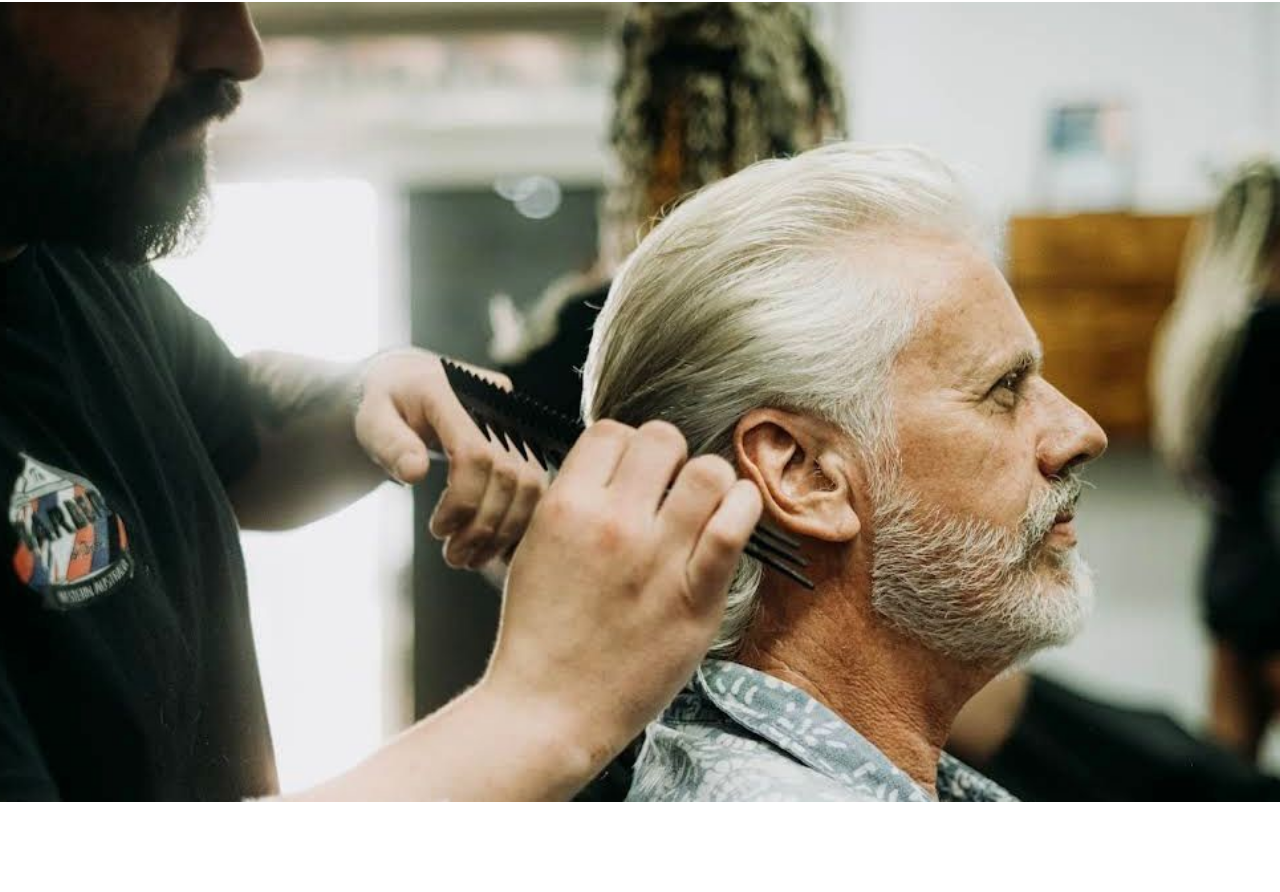
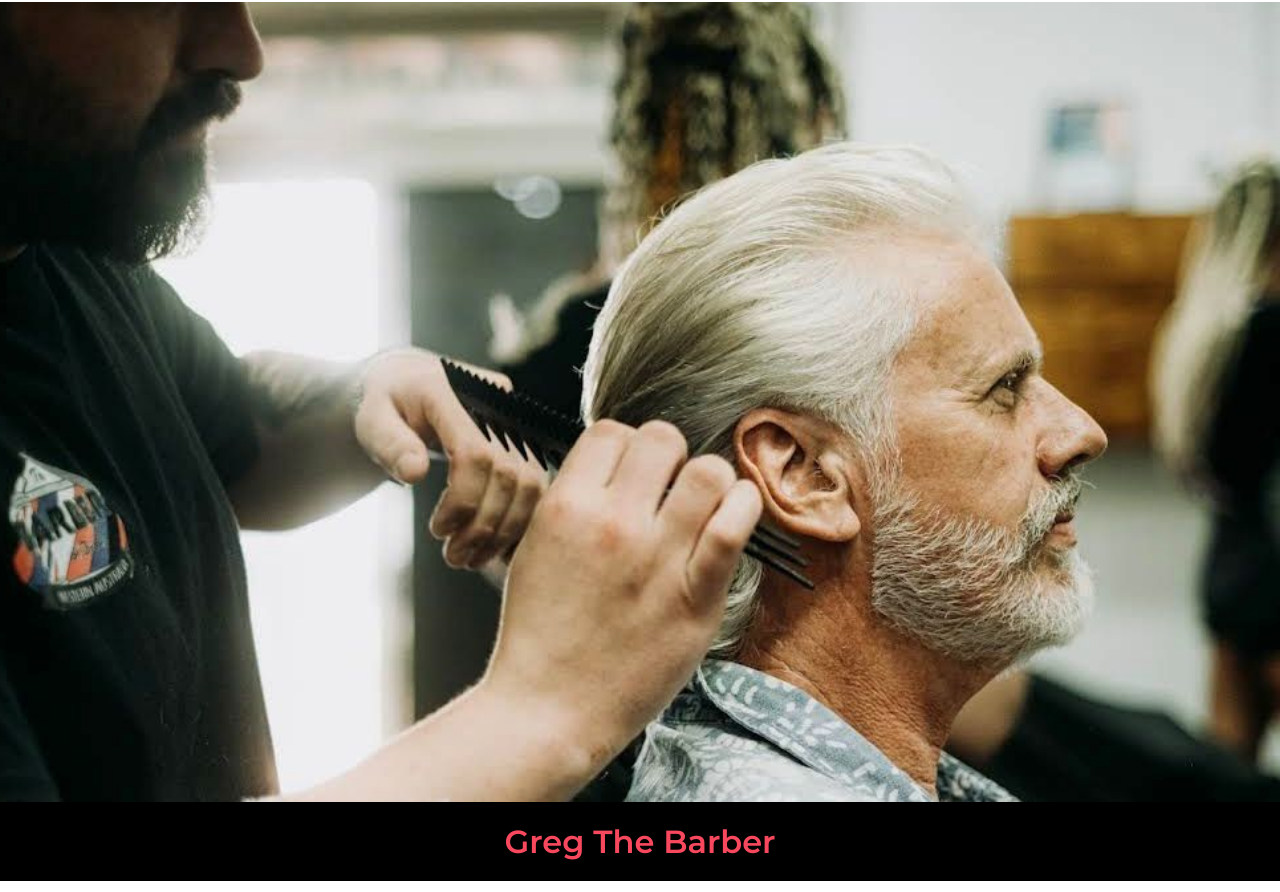
Before and after one commit to GregTheBarber/prov, a plain HTML site: page index.html in a window 1280 px wide. Shown: the part 60-952 px from the top of the page. Drawn offline with nearby package versions, Linux system fonts and the light colour scheme.

Commit message:
Update index.html

```diff
--- a/index.html
+++ b/index.html
@@ -27,7 +27,15 @@
         body {
             font-family: 'Montserrat', sans-serif; /* Font per il corpo */
             background-color: #000; /* Colore di sfondo della pagina */
-            color: #fff; /* Colore del testo */
+            color: #fff; /* Colore del testo di default */
+        }
+
+        h1 {
+            color: #f8485e; /* Colore per H1 */
+        }
+
+        h2 {
+            color: #f8485e; /* Colore per H2 */
         }
 
         header {
@@ -81,11 +89,6 @@
             padding: 50px;
             text-align: center;
             background-color: #fff; /* Colore di sfondo dei servizi in bianco */
-        }
-
-        h2 {
-            font-family: 'Playfair Display', serif; /* Font per i titoli */
-            margin-bottom: 20px;
         }
 
         .service-box {
@@ -168,6 +171,8 @@
 
     <div id="background-image"></div>
 
+    <h1 style="text-align: center; margin: 20px 0;">Greg The Barber</h1>
+
     <section id="services" data-aos="fade-up">
         <h2>Servizi Offerti</h2>
         <article class="service-box" data-aos="fade-up">
@@ -231,3 +236,7 @@
 
 </body>
 </html>
+
+
+</body>
+</html>
```
